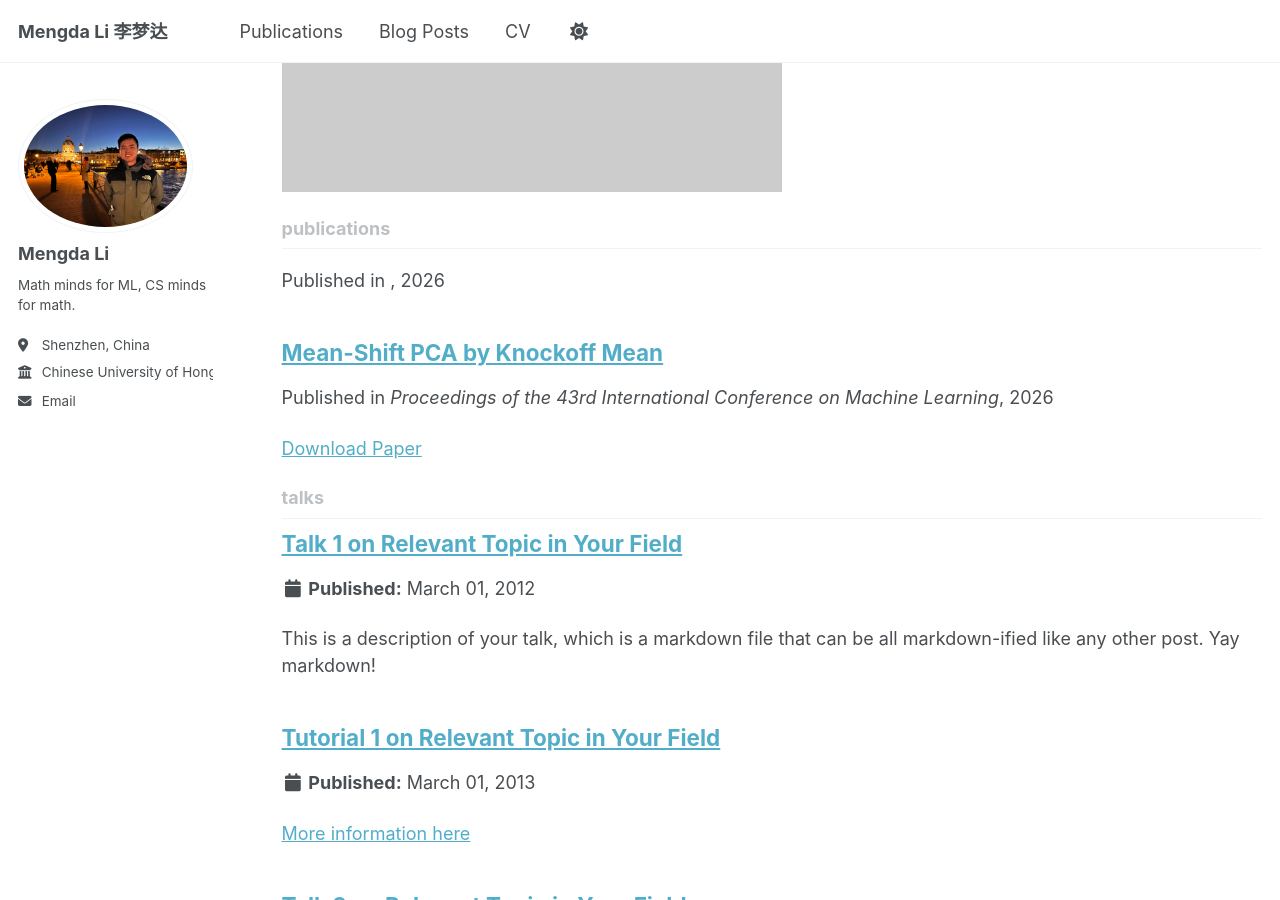
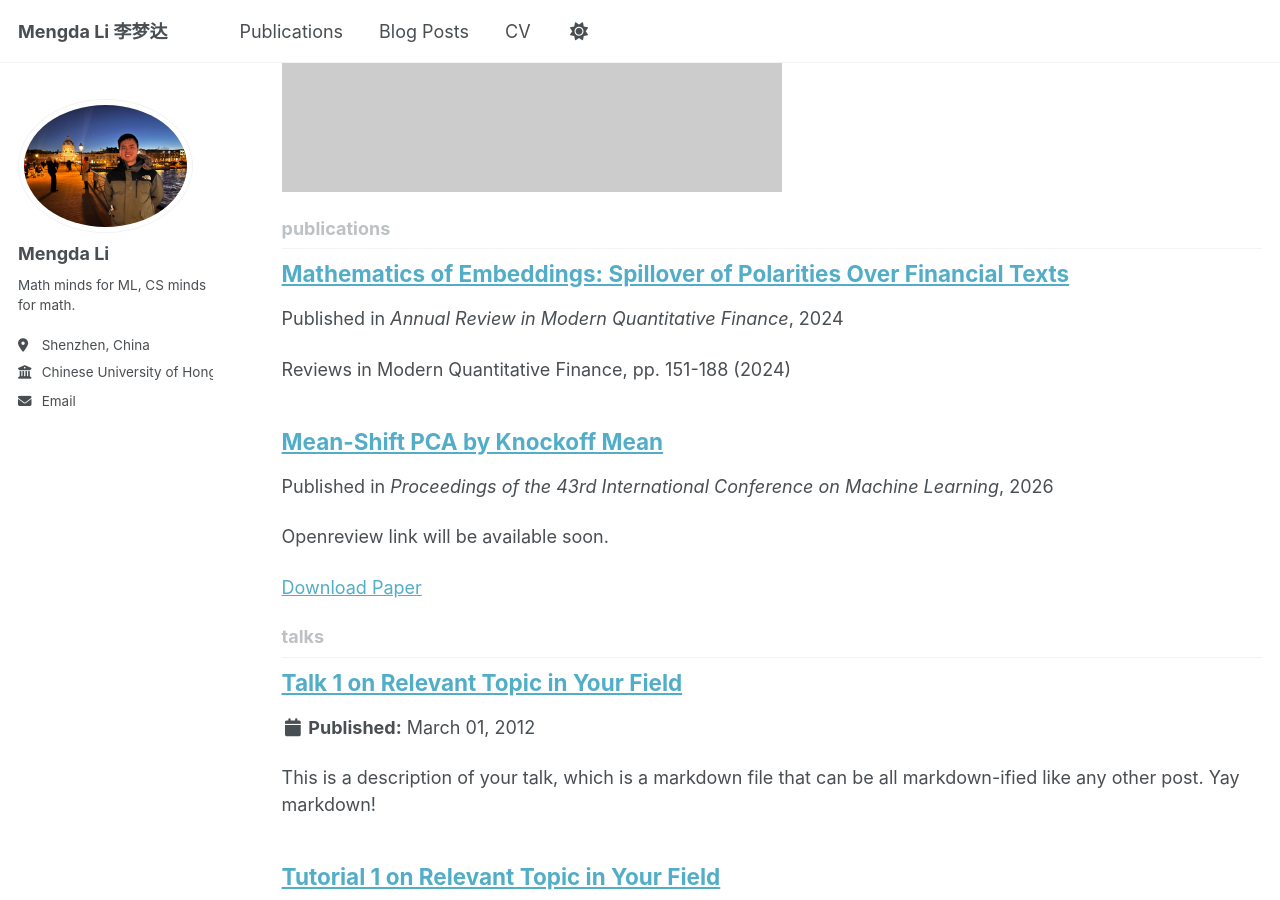
Before and after one commit to Mengda-Li/mengda-li.github.io, a Jekyll site: the page built from _pages/collection-archive.html, in a window 1280 px wide and 900 px high, scrolled down 893 px. Built offline with Jekyll 4.4.1, drawn with Linux system fonts in a browser that asks for light colours; a script bundle is joined from its source files by our own code; library files that are not in the unit come from our copies.

Commit message:
arxiv...

```diff
--- a/_publications/2024-01-01-embeddings.md
+++ b/_publications/2024-01-01-embeddings.md
@@ -1,8 +1,9 @@
 ---
 title: "Mathematics of Embeddings: Spillover of Polarities Over Financial Texts"
 collection: publications
-category: manuscripts
-excerpt: [Reviews in Modern Quantitative Finance, pp. 151-188 (2024)](https://www.worldscientific.com/doi/10.1142/9789811281747_0003?srsltid=AfmBOoqiiFZqnXbVckyWY9kEhqZYCv-9wfL3dEiZsVIIkcELtUEcu_ZP)
+category: journals
+excerpt: 'Reviews in Modern Quantitative Finance, pp. 151-188 (2024)'
 date: 2024-04-01
 venue: 'Annual Review in Modern Quantitative Finance'
 ---
+[Link](https://www.worldscientific.com/doi/10.1142/9789811281747_0003?srsltid=AfmBOoqiiFZqnXbVckyWY9kEhqZYCv-9wfL3dEiZsVIIkcELtUEcu_ZP)
--- a/_publications/2026-06-01-pca.md
+++ b/_publications/2026-06-01-pca.md
@@ -6,3 +6,4 @@
 venue: 'Proceedings of the 43rd International Conference on Machine Learning'
 paperurl: 'https://arxiv.org/abs/2605.25460'
 ---
+Openreview link will be available soon.
--- a/markdown_generator/publications.py
+++ b/markdown_generator/publications.py
@@ -94,7 +94,7 @@
     ## Markdown description for individual page
 
     if len(str(item.paper_url)) > 5:
-        md += "\n\n<a href='" + item.paper_url + "'>Download paper here</a>\n"
+        md += "\n\n<a href='" + item.paper_url + "'>arXiv here</a>\n"
 
     if len(str(item.excerpt)) > 5:
         md += "\n" + html_escape(item.excerpt) + "\n"
```
